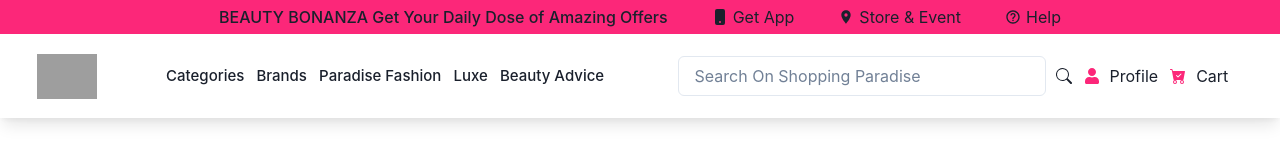
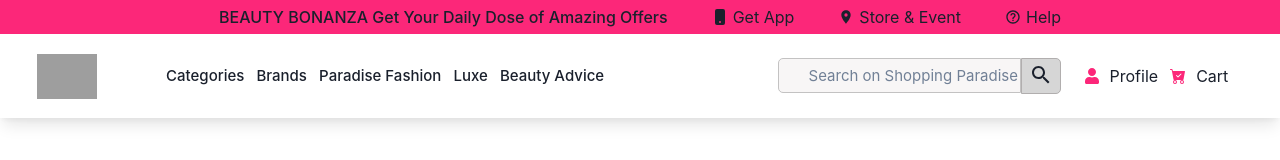
Before and after one commit to heyabrar/ShoppingParadise, a React (Create React App) app in the folder your-store-app/: page / in a window 1280 px wide. Shown: the top 160 px of the page. Built offline with nearby package versions, Linux system fonts and the light colour scheme; grey boxes are pictures that could not be loaded.

Commit message:
search bar updated

```diff
--- a/your-store-app/src/Dibyanshu/Components/Navbar/NavFolder/Navbar.jsx
+++ b/your-store-app/src/Dibyanshu/Components/Navbar/NavFolder/Navbar.jsx
@@ -1,43 +1,44 @@
-import {Box,Flex,IconButton,useDisclosure,Stack,Text,Image,Input} from '@chakra-ui/react';
-import {Link,} from "react-router-dom"
-import { HamburgerIcon, CloseIcon} from '@chakra-ui/icons';
-import {BsCartCheckFill, BsFillPhoneFill, BsSearch} from "react-icons/bs"
-import {FaUser} from "react-icons/fa"
+import { Box, Flex, IconButton, useDisclosure, Stack, Text, Image, Input } from '@chakra-ui/react';
+import { Link, } from "react-router-dom"
+import { HamburgerIcon, CloseIcon } from '@chakra-ui/icons';
+import { BsCartCheckFill, BsFillPhoneFill, BsSearch } from "react-icons/bs"
+import { FaUser } from "react-icons/fa"
 // import {BsFillPhoneFill} from "react-icons/bs"
-import {MdLocationOn} from "react-icons/md"
-import {BiHelpCircle} from "react-icons/bi"
+import { MdLocationOn } from "react-icons/md"
+import { BiHelpCircle } from "react-icons/bi"
 import style from './Navbar.module.css'
-export default function Navbar( ) {
+import SearchIcon from '@mui/icons-material/Search';
+export default function Navbar() {
   const { isOpen, onOpen, onClose } = useDisclosure();
   return (
     <>
       <Box className={style.ChackraNavBar} top={"0px"} >
         <Box bg='#fc2779'>
-        <Flex width={{base : '80%', md: '100%', lg :'70%'}} m='auto' justifyContent='space-around' bg='#fc2779' fontSize={{base :'14px', md: '16px'}} padding='5px'>
-          <Text display={{base: 'none', md: 'flex'}} fontWeight='530'>BEAUTY BONANZA Get Your Daily Dose of Amazing Offers</Text>
+          <Flex width={{ base: '80%', md: '100%', lg: '70%' }} m='auto' justifyContent='space-around' bg='#fc2779' fontSize={{ base: '14px', md: '16px' }} padding='5px'>
+            <Text display={{ base: 'none', md: 'flex' }} fontWeight='530'>BEAUTY BONANZA Get Your Daily Dose of Amazing Offers</Text>
             <Flex justifyContent='center' align='center' gap='5px'>
-            <BsFillPhoneFill/>
+              <BsFillPhoneFill />
               <a href="https://www.nykaa.com/installApp"><Text>Get App</Text></a>
             </Flex>
-          <Flex justifyContent='center' align='center'  gap='5px'>
-            <MdLocationOn/>
+            <Flex justifyContent='center' align='center' gap='5px'>
+              <MdLocationOn />
               <a href="https://www.nykaa.com/stores-n-events-desktop"><Text>Store & Event</Text></a>
             </Flex>
             <Flex justifyContent='center' align='center' gap='5px'>
-            <BiHelpCircle/>
+              <BiHelpCircle />
               <a href="https://www.nykaa.com/gateway-api/omsApis/helpCenter?domain=NYKAA"><Text>Help</Text></a>
             </Flex>
           </Flex>
         </Box>
-        <Box px={4} mb={20}  bg={"white"} shadow='lg' padding='10px'>
+        <Box px={4} mb={20} bg={"white"} shadow='lg' padding='10px'>
           <Flex h={16} alignItems={'center'} justifyContent={'space-between'}>
-            <IconButton color='black' size='md' bg='white' icon={isOpen ? <CloseIcon /> : <HamburgerIcon fontSize='30px'/>} aria-label='Open Menu' display={{ md: 'none' }} onClick={isOpen ? onClose : onOpen}/>
+            <IconButton color='black' size='md' bg='white' icon={isOpen ? <CloseIcon /> : <HamburgerIcon fontSize='30px' />} aria-label='Open Menu' display={{ md: 'none' }} onClick={isOpen ? onClose : onOpen} />
 
-            <Flex width={{base : "20%", md :'13%', lg : '10%'}} justifyContent={'center'} >
-             <Link to='/'><Image src='https://www.linkpicture.com/q/1_295.jpg' width='60px' m='auto'/></Link>
+            <Flex width={{ base: "20%", md: '13%', lg: '10%' }} justifyContent={'center'} >
+              <Link to='/'><Image src='https://www.linkpicture.com/q/1_295.jpg' width='60px' m='auto' /></Link>
             </Flex>
-              <Flex  as={'nav'} spacing={4} display={{ base: 'none', md: 'flex' }} gap='10px' w={{base : '', md : '90%', lg : '100%'}} justifyContent='space-around' alignItems='center' padding='10px'>
-                <Flex width={{base :'', md: '75%', lg: '40%'}}  justifyContent='space-around' fontWeight='550' fontSize={{base : '' ,md : '14px', lg: '15px'}}>
+            <Flex as={'nav'} spacing={4} display={{ base: 'none', md: 'flex' }} gap='10px' w={{ base: '', md: '90%', lg: '100%' }} justifyContent='space-around' alignItems='center' padding='10px'>
+              <Flex width={{ base: '', md: '75%', lg: '40%' }} justifyContent='space-around' fontWeight='550' fontSize={{ base: '', md: '14px', lg: '15px' }}>
 
                 <Link to='/skin'><Text>Categories</Text></Link>
                 <Link to='/skin'><Text>Brands</Text></Link>
@@ -46,17 +47,26 @@ export default function Navbar( ) {
                 <Link to='/skin'><Text>Beauty Advice</Text></Link>
               </Flex>
 
-                <Flex width={{base : "", md  : '30%', lg :'50%'}} fontSize='16px' alignItems='center' justifyContent="space-around">
-                  <Flex alignItems='center' gap='10px' display={{base :'', md: 'none', lg: 'flex'}} width='70%'>
-                  <Input placeholder='Search On Shopping Paradise' focusBorderColor='#fc2779' />
-                  <Text fontWeight='550'><BsSearch/></Text>
+              <Flex width={{ base: "", md: '30%', lg: '50%' }} fontSize='16px' alignItems='center' justifyContent="space-around">
+                <Flex alignItems='center' gap='10px' display={{ base: '', md: 'none', lg: 'flex' }} width='70%'>
+
+                  <div className={style.inputContainer}>
+
+                    <input type="text" className={style.input} placeholder="Search on Shopping Paradise " />
+                    <div><h2>< SearchIcon /></h2></div>
+                  </div>
+
+                  {/* <Input placeholder='Search On Shopping Paradise' focusBorderColor='#fc2779' />
+                  <Box border="1px solid red" width='40px' height="40px"  id="search"><Text  fontWeight='550'><BsSearch/></Text></Box> */}
+
                 </Flex>
+
                 <Flex alignItems='center' gap='10px'>
-                    <Link to='/profile'><Text color='#fc2779'><FaUser/></Text></Link>
+                  <Link to='/profile'><Text color='#fc2779'><FaUser /></Text></Link>
                   <Link to='/profile'><Text>Profile</Text></Link>
                 </Flex>
                 <Flex alignItems='center' gap='10px'>
-                   <Link to='/cart'><Text color='#fc2779'><BsCartCheckFill/></Text></Link>
+                  <Link to='/cart'><Text color='#fc2779'><BsCartCheckFill /></Text></Link>
                   <Link to='/cart'><Text>Cart</Text></Link>
                 </Flex>
               </Flex>
--- a/your-store-app/src/Dibyanshu/Components/Navbar/NavFolder/Navbar.module.css
+++ b/your-store-app/src/Dibyanshu/Components/Navbar/NavFolder/Navbar.module.css
@@ -5,3 +5,56 @@
     z-index: 99;
     /* margin-top: -90px; */
   }
+  /* #search{
+    border: 1px solid blue;
+  } */
+
+  .inputContainer{
+    position: relative;
+    /* border: 1px solid red; */
+    display: flex;
+}
+.inputContainer>div{
+   border: 1px solid rgb(177, 174, 174);
+   /* border: 1px solid red; */
+    width: 40px;
+    height: 29px;
+    height: auto;
+    border-top-right-radius: 5px;
+    border-bottom-right-radius: 5px;
+    text-align: center;
+    background:#d6d6d6;
+    vertical-align: baseline;
+    /* font-size: 20px; */
+}
+.inputContainer>div>h2{
+
+    margin-top: 4px;
+}
+.inputContainer>div:hover{
+    color: #fc3581;
+    background-color: rgb(168, 165, 165);
+}
+
+
+.inputContainer>p{
+    position: absolute;
+     top: -8px;
+    left: 5px;
+}
+.input{
+    width: 19vw;
+    height: 35px;
+    padding-left: 30px;
+    margin-left: 100px;
+    font-size: 15px;
+    outline: none;
+    background:#f8f6f6;
+     border: 1px solid rgb(195, 194, 194);
+     /* border: 1px solid blue; */
+    border-top-left-radius: 5px;
+    border-bottom-left-radius: 5px;
+}
+.input:focus{
+    border: 1px solid #fc3581;
+}
```
Lines whose indentation alone changed are shown as unchanged.
